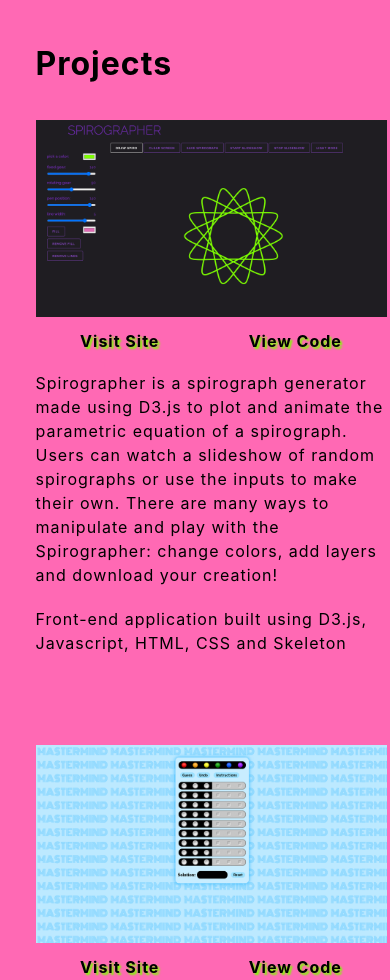
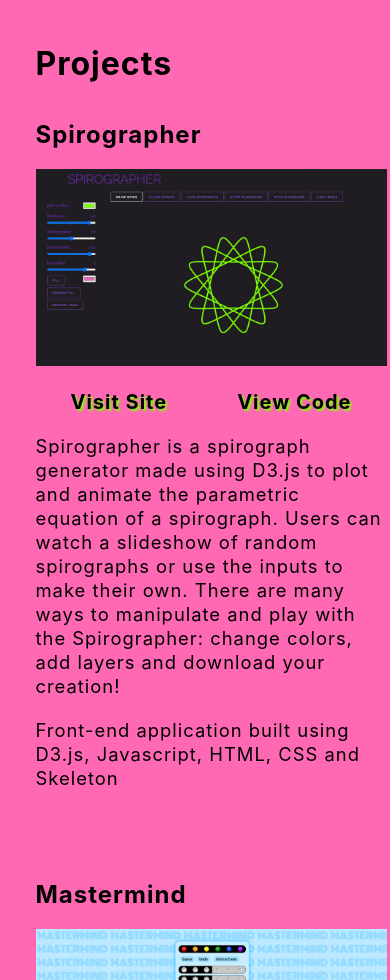
Before and after one commit to wonkatin/portfolio, a Next.js app: page / in a window 390 px wide. Shown: the part 1020-2000 px from the top of the page. Built offline with nearby package versions, Linux system fonts and the light colour scheme.

Commit message:
update CSS

```diff
--- a/pages/index.js
+++ b/pages/index.js
@@ -17,7 +17,7 @@
               <div className="hello-world">
               Hello! I am Sarah Marie: Chicago based, full-stack web developer and
               software engineer with a versatile background in Philosophy, graphic
-              design, and team management. My superpowers included problem solving
+              design, and team management. My superpowers included: problem solving
               under pressure, hyper attention to detail, and communicating complex
               ideas in understandable, relatable ways. I am excited by lifelong
               learning and currently seeking opportunities to expand and strengthen
@@ -50,6 +50,7 @@
                 <h1>Projects</h1>
                 <div className="content">
                     <div className="img">
+                        <h2 className="project-name">Spirographer</h2>
                         <Image
                             loading="eager"
                             className="pic"
@@ -89,6 +90,7 @@
                 </div>
                 <div className="content">
                     <div className="img">
+                        <h2 className="project-name">Mastermind</h2>
                         <Image
                             loading="eager"
                             className="pic"
@@ -114,7 +116,7 @@
 
                         </div>
                         <div className="description">
-                            Master Mind is a deductive reasoning game. The player’s task is to guess the secret code using logical deduction.
+                            Mastermind is a deductive reasoning game. The player’s task is to guess the secret code using logical deduction.
                             The game is played by selecting colors and checking them against the secret code.
                             Each time a player guesses, they are given feedback about their combination.
                         </div>
@@ -125,6 +127,7 @@
                 </div>
                 <div className="content">
                     <div className="img">
+                        <h2 className="project-name">Kitchen Sink</h2>
                         <Image
                             loading="eager"
                             className="pic"
@@ -163,6 +166,7 @@
                 </div>
                 <div className="content">
                     <div className="img">
+                        <h2 className="project-name">Trip Tracker</h2>
                         <Image
                             loading="eager"
                             className="pic"
@@ -216,7 +220,7 @@
                     </div>
                     <div className="deets">
                         <ul>
-                            <div className="bumper">
+                            <div className="bumper email">
                                 E-MAIL: SarahMarieCoogan@gmail.com
                             </div>
                             <div className="bumper">
--- a/styles/globals.css
+++ b/styles/globals.css
@@ -12,12 +12,16 @@
   font-weight: bold;
   letter-spacing: 1px;
   text-shadow: 2px 2px 2px chartreuse;
+  font-size: 1.25rem;
 }
 a:hover {
   color: white;
 }
 h1 {
   letter-spacing: 1px;
+}
+h2 {
+  font-size: 1.5rem;
 }
 nav a {
   margin-right: 5px;
@@ -64,7 +68,7 @@
   justify-content: center;
   background-color: chartreuse;
   color: black;
-  font-size: 1.25rem;
+
   flex-wrap: wrap;
 }
 
@@ -109,6 +113,11 @@
   margin-left: 10%;
   margin-right: 75px;
 }
+.project-name {
+  margin: 0;
+  margin-bottom: 20px;
+  text-align: center;
+}
 .project-details {
   display: flex;
   flex-direction: column;
@@ -131,14 +140,19 @@
   margin-top: 20px;
   margin-bottom: 20px;
   line-height: 1.5rem;
+  font-size: 1.15rem;
+
 }
 .tech {
   line-height: 1.5rem;
+  font-size: 1.15rem;
 }
 .bumper {
   margin-bottom: 20px;
 }
-
+.email {
+  font-size: 1.15rem;
+}
 @media (max-width: 1600px) {
   .name-blast{
     font-size: 7rem;
@@ -167,10 +181,17 @@
     margin-right: 0;
     width: 90%;
   }
+  .project-name {
+    text-align: left;
+  }
   .project-details {
     margin-left: 0;
     margin-right: 0;
+    padding-top: 20px;
     width: 90%
+  }
+  .me {
+    margin: 0px
   }
   .links {
 
```
